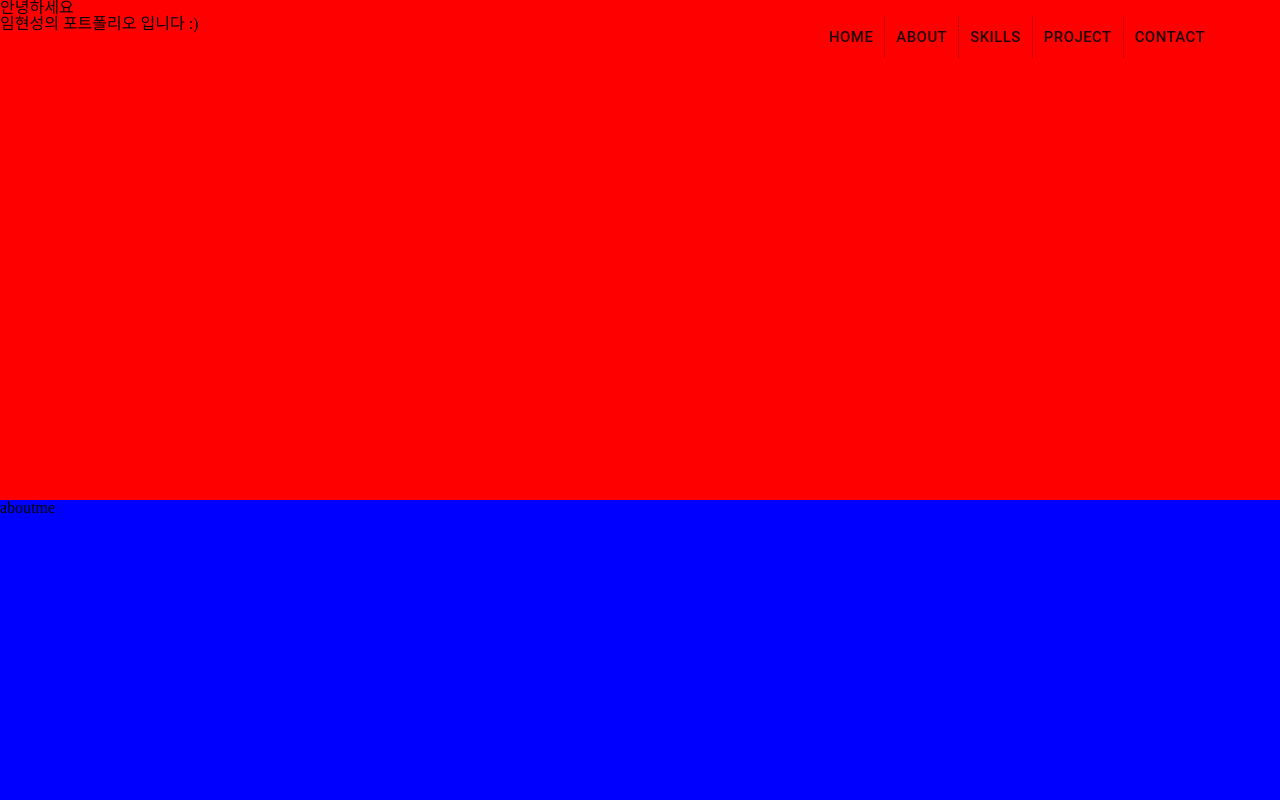
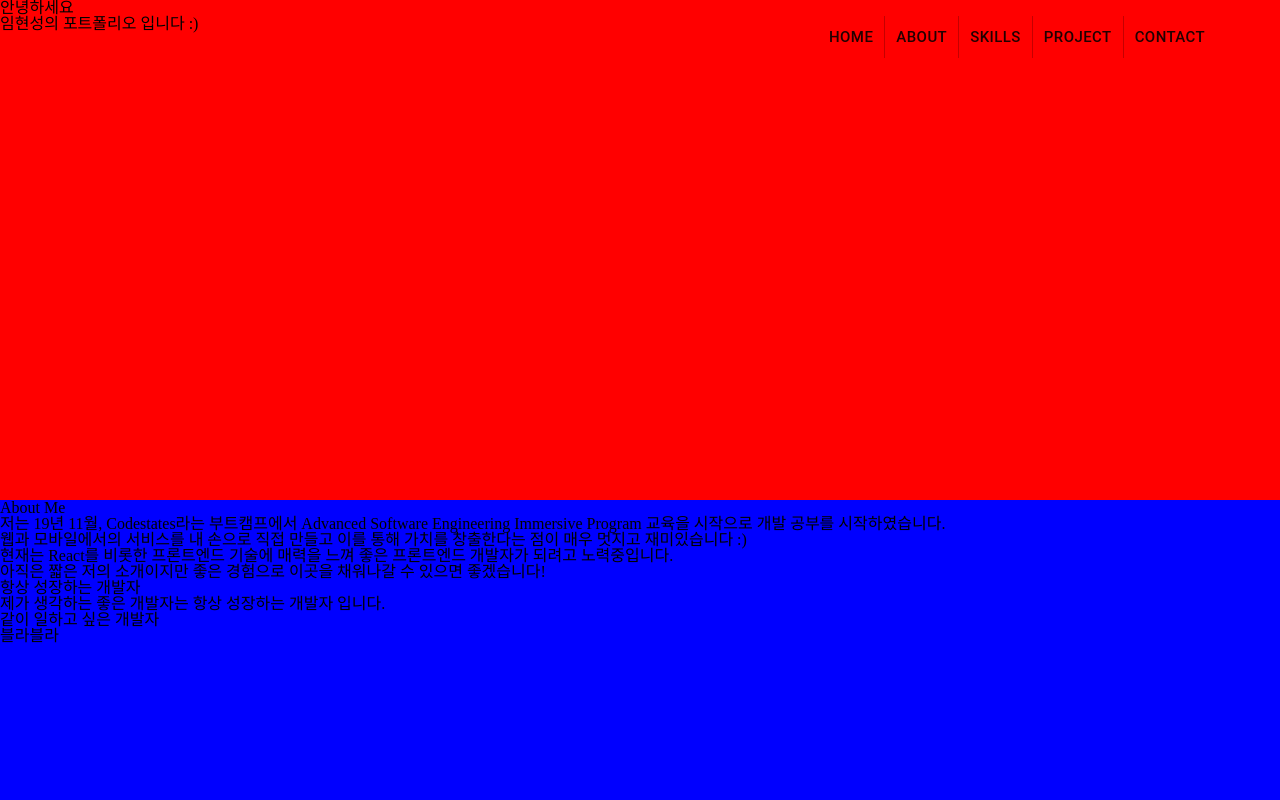
Before and after one commit to hsl0505/hsl0505.github.io, a React app: page / in a window 1280 px wide. Shown: the top 800 px of the page. Built offline with nearby package versions, Linux system fonts and the light colour scheme.

Commit message:
Add text at about me

```diff
--- a/src/components/AboutMe.js
+++ b/src/components/AboutMe.js
@@ -1,7 +1,42 @@
 import React from "react";
 
 function AboutMe() {
-  return <div className="AboutMe">aboutme</div>;
+  return (
+    <div className="AboutMe">
+      <div className="AboutMe_title">About Me</div>
+      <div className="AboutMe_t1">
+        <div className="AboutMe_t1_1">
+          저는 19년 11월, Codestates라는 부트캠프에서 Advanced Software
+          Engineering Immersive Program 교육을 시작으로 개발 공부를
+          시작하였습니다.
+        </div>
+        <div className="AboutMe_t1_1">
+          웹과 모바일에서의 서비스를 내 손으로 직접 만들고 이를 통해 가치를
+          창출한다는 점이 매우 멋지고 재미있습니다 :)
+        </div>
+        <div className="AboutMe_t1_1">
+          현재는 React를 비롯한 프론트엔드 기술에 매력을 느껴 좋은 프론트엔드
+          개발자가 되려고 노력중입니다.
+        </div>
+        <div className="AboutMe_t1_1">
+          아직은 짧은 저의 소개이지만 좋은 경험으로 이곳을 채워나갈 수 있으면
+          좋겠습니다!
+        </div>
+      </div>
+      <div className="AboutMe_t2">
+        <div className="AboutMe_t2_1">
+          <div className="AboutMe_t2_1_title">항상 성장하는 개발자</div>
+          <div className="AboutMe_t2_1_content">
+            제가 생각하는 좋은 개발자는 항상 성장하는 개발자 입니다.
+          </div>
+        </div>
+        <div className="AboutMe_t2_2">
+          <div className="AboutMe_t2_1_title">같이 일하고 싶은 개발자</div>
+          <div className="AboutMe_t2_1_content">블라블라</div>
+        </div>
+      </div>
+    </div>
+  );
 }
 
 export default AboutMe;
```
